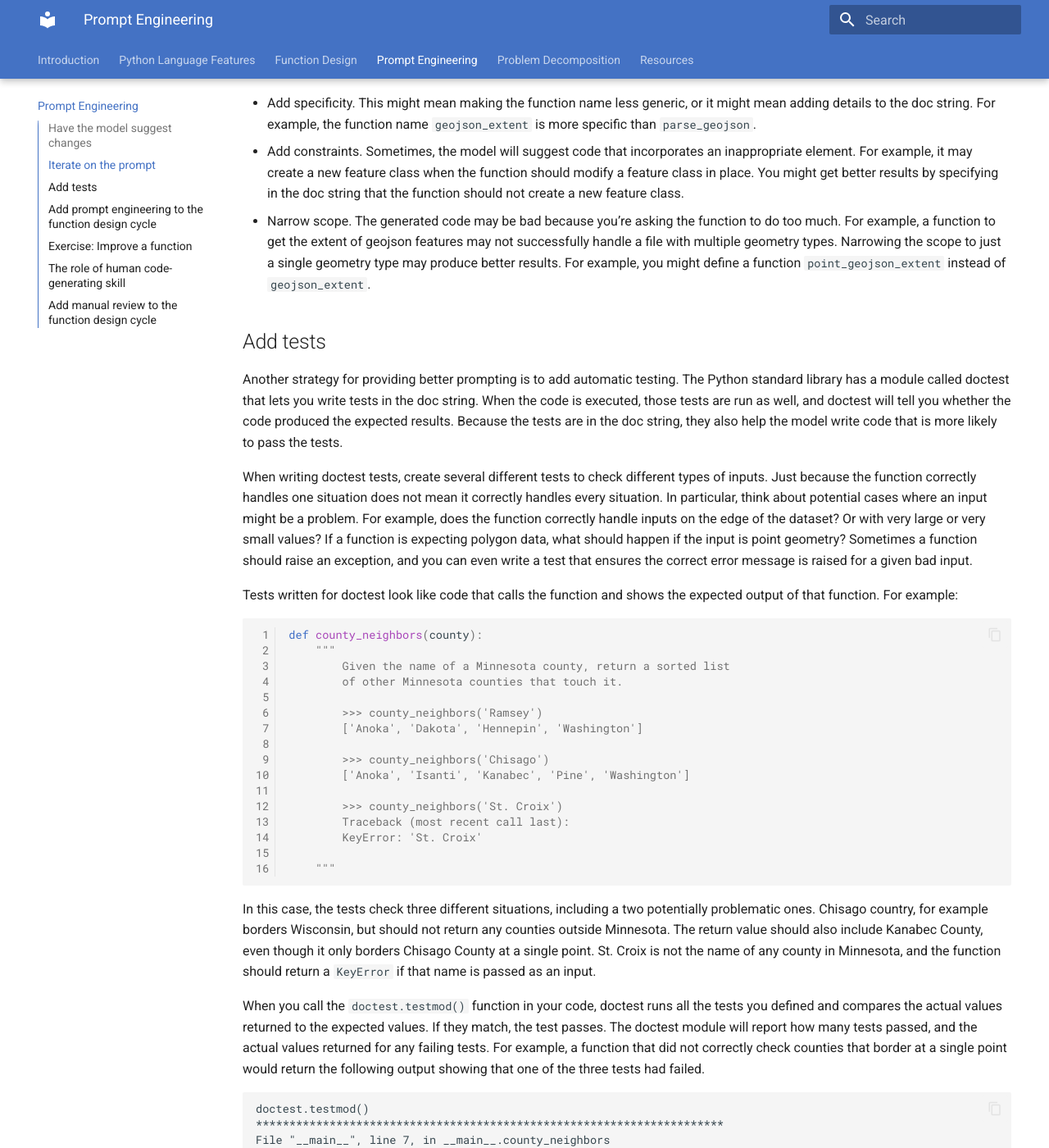
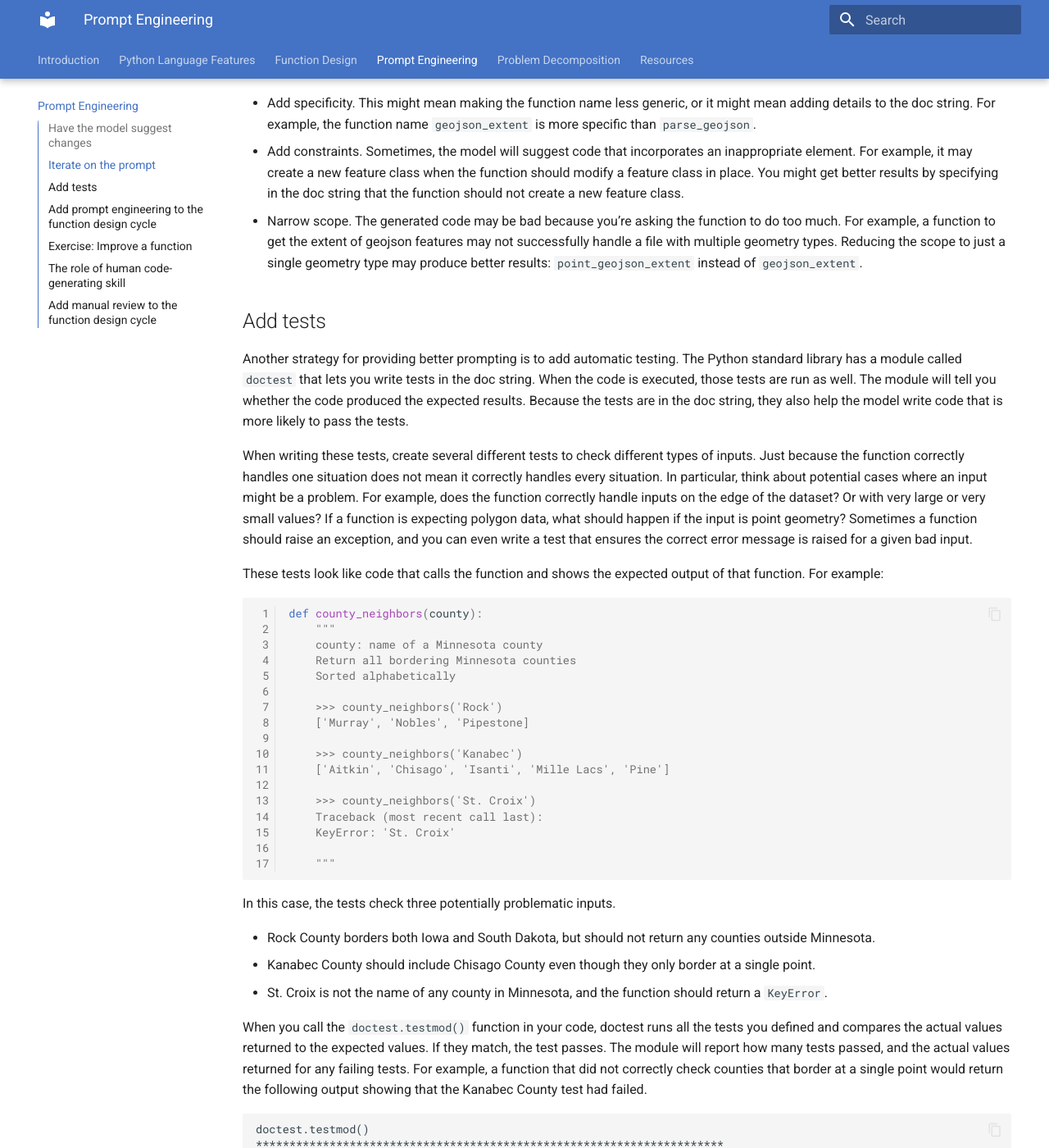
Before and after one commit to travisormsby/python-ai-assistants, an MkDocs documentation site: the page built from docs/PromptEngineering.md, in a window 1280 px wide and 1400 px high, scrolled down 687 px. Shown: the whole window at 82% size. Built offline with MkDocs 1.6.1 and Material for MkDocs 9.7.7, drawn with Linux system fonts in a browser that asks for light colours; some of the changed text lies outside the part shown.

Commit message:
Update pages for clarity

````diff
--- a/docs/PromptEngineering.md
+++ b/docs/PromptEngineering.md
@@ -1,57 +1,62 @@
-Prompt engineering is the official name for “messing around with the function design until the model gives us a result we like”. Effective prompt engineering is a key skill for working with LLMs, just like using effective search terms is a key skill for working with search engines. You will want to get a feel for what types of function designs are more likely to give you the results you want. And when you get results you don’t like, you want to be able to understand what kinds of changes are likely to work. Developing these intuitions takes practice, and involves as much art as science, but there are some specific prompt engineering strategies you can employ to increase the chances of success.
+Prompt engineering is the official name for “messing around with the function design until the model gives us a result we like”. Effective prompt engineering is a vital skill for working with LLMs, just like using effective keyword terms is a vital skill for working with search engines. You will want to get a feel for what types of function designs are more likely to give you the results you want. And when you get results you don’t like, you want to be able to understand what kinds of changes are likely to work. Developing these intuitions takes practice, and involves as much art as science, but there are some specific prompt engineering strategies you can employ to increase the chances of success.
 
 ## Have the model suggest changes
 Most models maintain sufficient context that they know what responses they have already provided. That means it is generally possible to interact with the model and have it provide fixes based on problems you have identified.
 
-For example, the Copilot extension for VS Code can provide alternatives to a selected code snippet with the ctrl+enter shortcut. If the Copilot Chat extension is installed, you can use the fix command to have Copilot suggest improvements to a snippet of code. These suggestions and fixes do not have to be on code generated by the model. You can have it suggest fixes for code you wrote yourself as well.
+For example, the Copilot extension for VS Code can provide alternatives to a selected code snippet with the `ctrl+enter` shortcut. If the Copilot Chat extension is installed, you can use the `fix` command to have Copilot suggest improvements to a snippet of code. These suggestions and fixes do not have to be on code generated by the model. You can have it suggest fixes for code you wrote yourself as well.
 
 ## Iterate on the prompt
 If the model is not able to provide any helpful alternatives, it may be that the function design doesn’t have the right type of information to effectively prompt the model. There are a couple of iteration strategies that can be helpful:
 
 * Add specificity. This might mean making the function name less generic, or it might mean adding details to the doc string. For example, the function name `geojson_extent` is more specific than `parse_geojson`.
 * Add constraints. Sometimes, the model will suggest code that incorporates an inappropriate element. For example, it may create a new feature class when the function should modify a feature class in place. You might get better results by specifying in the doc string that the function should not create a new feature class.
-* Narrow scope. The generated code may be bad because you’re asking the function to do too much. For example, a function to get the extent of geojson features may not successfully handle a file with multiple geometry types. Narrowing the scope to just a single geometry type may produce better results. For example, you might define a function `point_geojson_extent` instead of `geojson_extent`.
+* Narrow scope. The generated code may be bad because you’re asking the function to do too much. For example, a function to get the extent of geojson features may not successfully handle a file with multiple geometry types. Reducing the scope to just a single geometry type may produce better results: `point_geojson_extent` instead of `geojson_extent`.
 
 ## Add tests
-Another strategy for providing better prompting is to add automatic testing. The Python standard library has a module called doctest that lets you write tests in the doc string. When the code is executed, those tests are run as well, and doctest will tell you whether the code produced the expected results. Because the tests are in the doc string, they also help the model write code that is more likely to pass the tests.
+Another strategy for providing better prompting is to add automatic testing. The Python standard library has a module called `doctest` that lets you write tests in the doc string. When the code is executed, those tests are run as well. The module will tell you whether the code produced the expected results. Because the tests are in the doc string, they also help the model write code that is more likely to pass the tests.
 
-When writing doctest tests, create several different tests to check different types of inputs. Just because the function correctly handles one situation does not mean it correctly handles every situation. In particular, think about potential cases where an input might be a problem. For example, does the function correctly handle inputs on the edge of the dataset? Or with very large or very small values? If a function is expecting polygon data, what should happen if the input is point geometry? Sometimes a function should raise an exception, and you can even write a test that ensures the correct error message is raised for a given bad input.
+When writing these tests, create several different tests to check different types of inputs. Just because the function correctly handles one situation does not mean it correctly handles every situation. In particular, think about potential cases where an input might be a problem. For example, does the function correctly handle inputs on the edge of the dataset? Or with very large or very small values? If a function is expecting polygon data, what should happen if the input is point geometry? Sometimes a function should raise an exception, and you can even write a test that ensures the correct error message is raised for a given bad input.
 
-Tests written for doctest look like code that calls the function and shows the expected output of that function. For example:
+These tests look like code that calls the function and shows the expected output of that function. For example:
 
 ``` py linenums="1"
 def county_neighbors(county):
     """
-        Given the name of a Minnesota county, return a sorted list
-        of other Minnesota counties that touch it.
+    county: name of a Minnesota county
+    Return all bordering Minnesota counties
+    Sorted alphabetically
 
-        >>> county_neighbors('Ramsey')
-        ['Anoka', 'Dakota', 'Hennepin', 'Washington']
+    >>> county_neighbors('Rock')
+    ['Murray', 'Nobles', 'Pipestone]
 
-        >>> county_neighbors('Chisago')
-        ['Anoka', 'Isanti', 'Kanabec', 'Pine', 'Washington']
+    >>> county_neighbors('Kanabec')
+    ['Aitkin', 'Chisago', 'Isanti', 'Mille Lacs', 'Pine']
 
-        >>> county_neighbors('St. Croix')
-        Traceback (most recent call last):
-        KeyError: 'St. Croix'
+    >>> county_neighbors('St. Croix')
+    Traceback (most recent call last):
+    KeyError: 'St. Croix'
 
     """
 ```
 
-In this case, the tests check three different situations, including a two potentially problematic ones. Chisago country, for example borders Wisconsin, but should not return any counties outside Minnesota. The return value should also include Kanabec County, even though it only borders Chisago County at a single point. St. Croix is not the name of any county in Minnesota, and the function should return a `KeyError` if that name is passed as an input.
+In this case, the tests check three potentially problematic inputs.
 
-When you call the `doctest.testmod()` function in your code, doctest runs all the tests you defined and compares the actual values returned to the expected values. If they match, the test passes. The doctest module will report how many tests passed, and the actual values returned for any failing tests. For example, a function that did not correctly check counties that border at a single point would return the following output showing that one of the three tests had failed.
+* Rock County borders both Iowa and South Dakota, but should not return any counties outside Minnesota.
+* Kanabec County should include Chisago County even though they only border at a single point.
+* St. Croix is not the name of any county in Minnesota, and the function should return a `KeyError`.
+
+When you call the `doctest.testmod()` function in your code, doctest runs all the tests you defined and compares the actual values returned to the expected values. If they match, the test passes. The module will report how many tests passed, and the actual values returned for any failing tests. For example, a function that did not correctly check counties that border at a single point would return the following output showing that the Kanabec County test had failed.
 
 ```
 doctest.testmod()
 **********************************************************************
 File "__main__", line 7, in __main__.county_neighbors
 Failed example:
-    county_neighbors('Chisago')
+    county_neighbors('Kanabec')
 Expected:
-    ['Anoka', 'Isanti', 'Kanabec', 'Pine', 'Washington']
+    ['Aitkin', 'Chisago', 'Isanti', 'Mille Lacs', 'Pine']
 Got:
-    ['Anoka', 'Isanti', 'Pine', 'Washington']
+    ['Aitkin', 'Isanti', 'Mille Lacs', 'Pine']
 **********************************************************************
 1 items had failures:
    1 of   3 in __main__.county_neighbors
````
Also changed, not shown: docs/FunctionDesign.md (+33 -8 lines), docs/ProblemDecomposition.md (+1 -1 lines), docs/PythonLanguageFeatures.md (+38 -7 lines).
